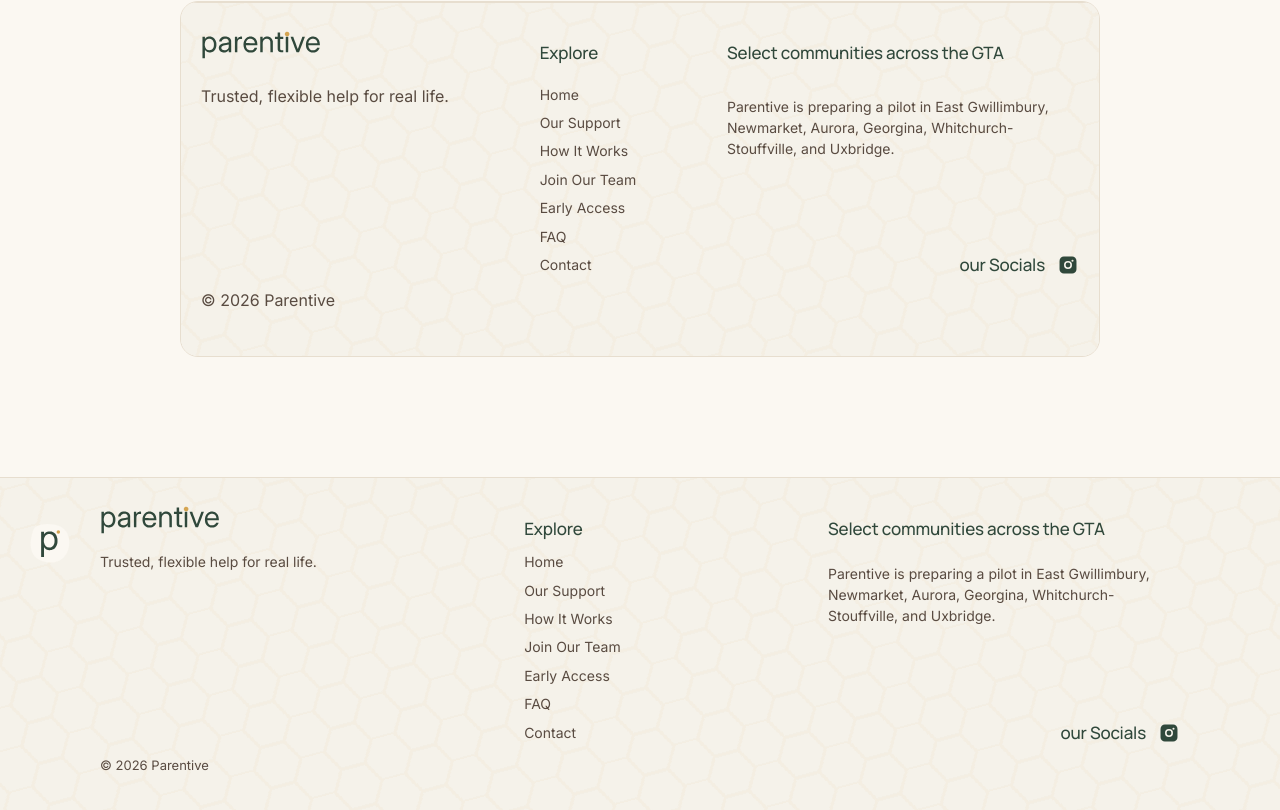
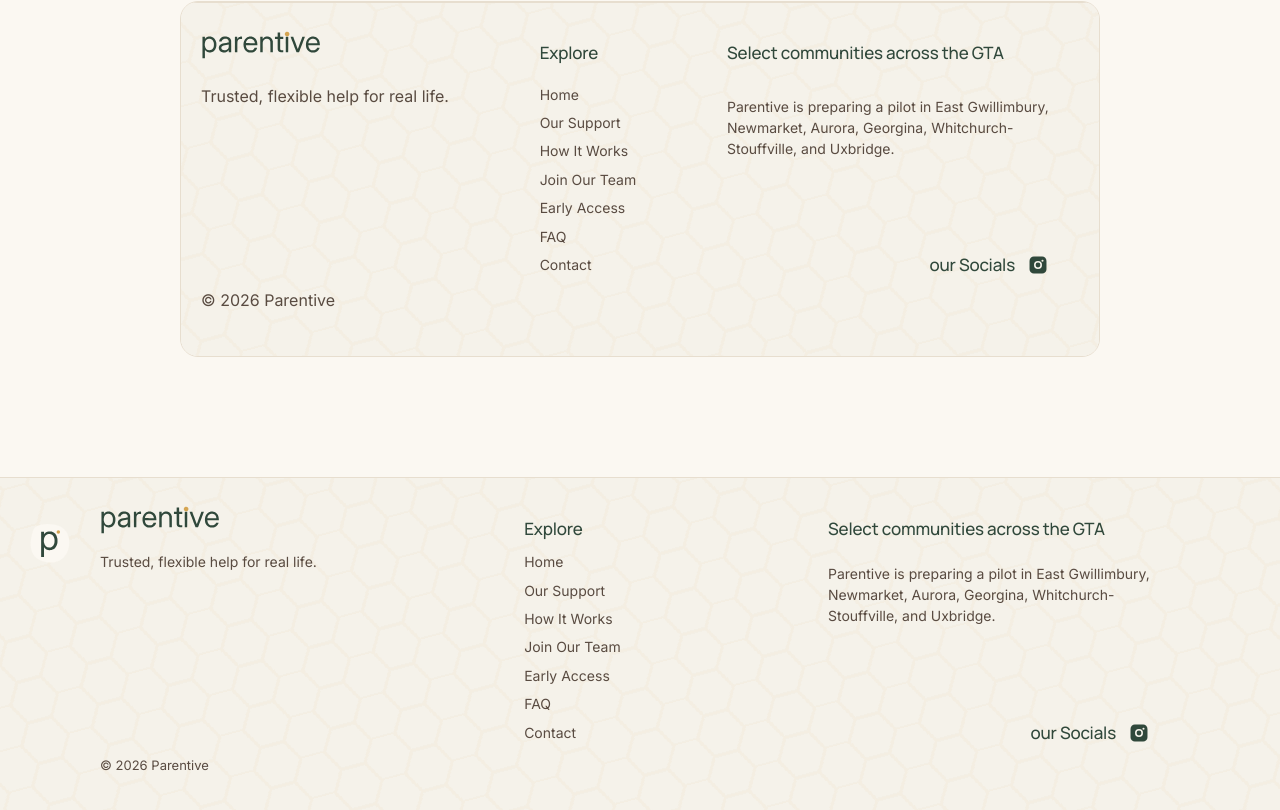
Before and after one commit to amaranth336/Parentive---Parent-Helper-MVP, a Next.js app: page /design-system in a window 1280 px wide. Shown: the part 3891-4701 px from the top of the page. Built offline with nearby package versions, Linux system fonts and the light colour scheme.

Commit message:
Align the footer Instagram icon with the communities text edge.
The longest wrapped line ends inside the column, so the social row shifts left to meet it.

Co-authored-by: amaranth336 <amaranth336@users.noreply.github.com>

```diff
--- a/app/globals.css
+++ b/app/globals.css
@@ -765,10 +765,14 @@ h3 {
 }
 
 @media (min-width: 800px) {
-  /* Pin socials to the Contact link, flush with the communities text edge. */
+  /*
+   * Pin socials to the Contact link. The longest wrapped communities line
+   * ends 30px inside the 22rem column, so the icon meets that edge.
+   */
   .site-footer-socials {
     margin-top: auto;
     justify-content: flex-end;
+    padding-right: 30px;
   }
 }
 
```
